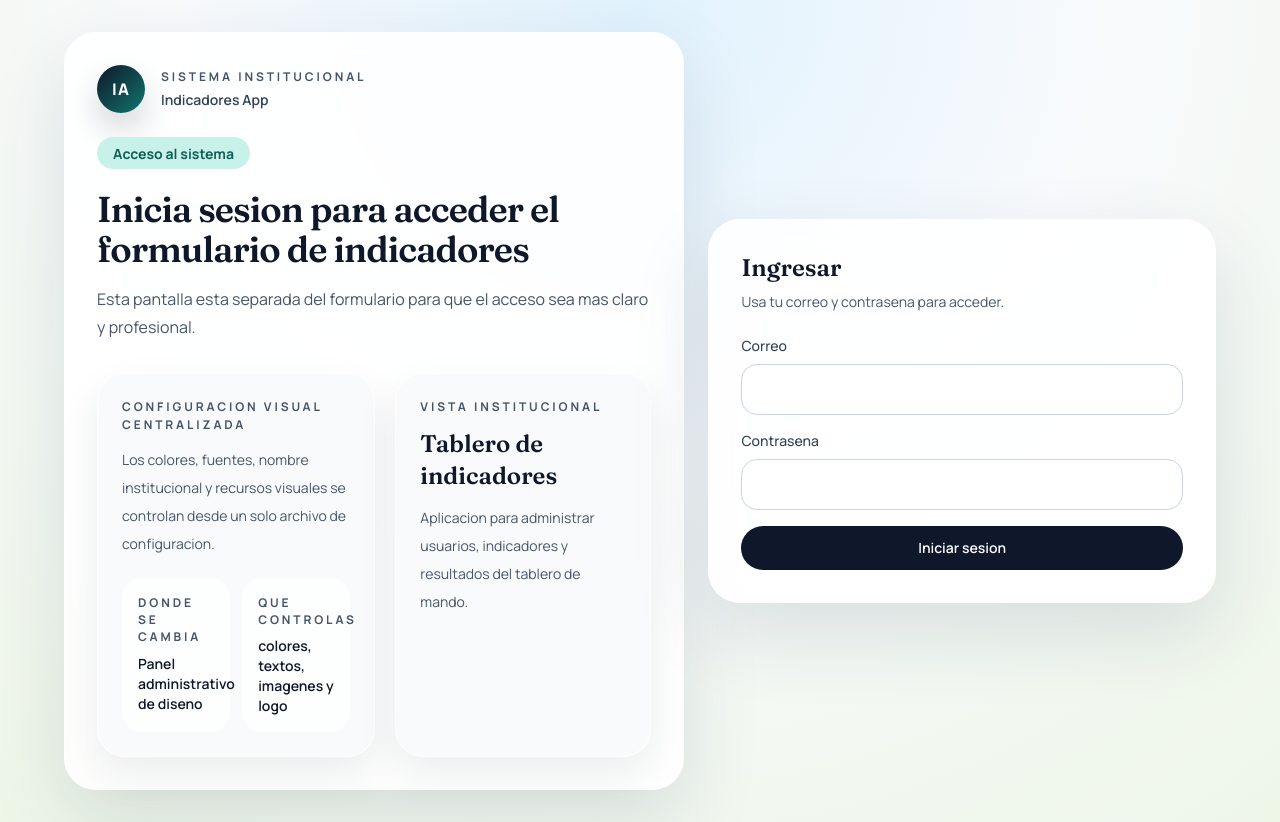
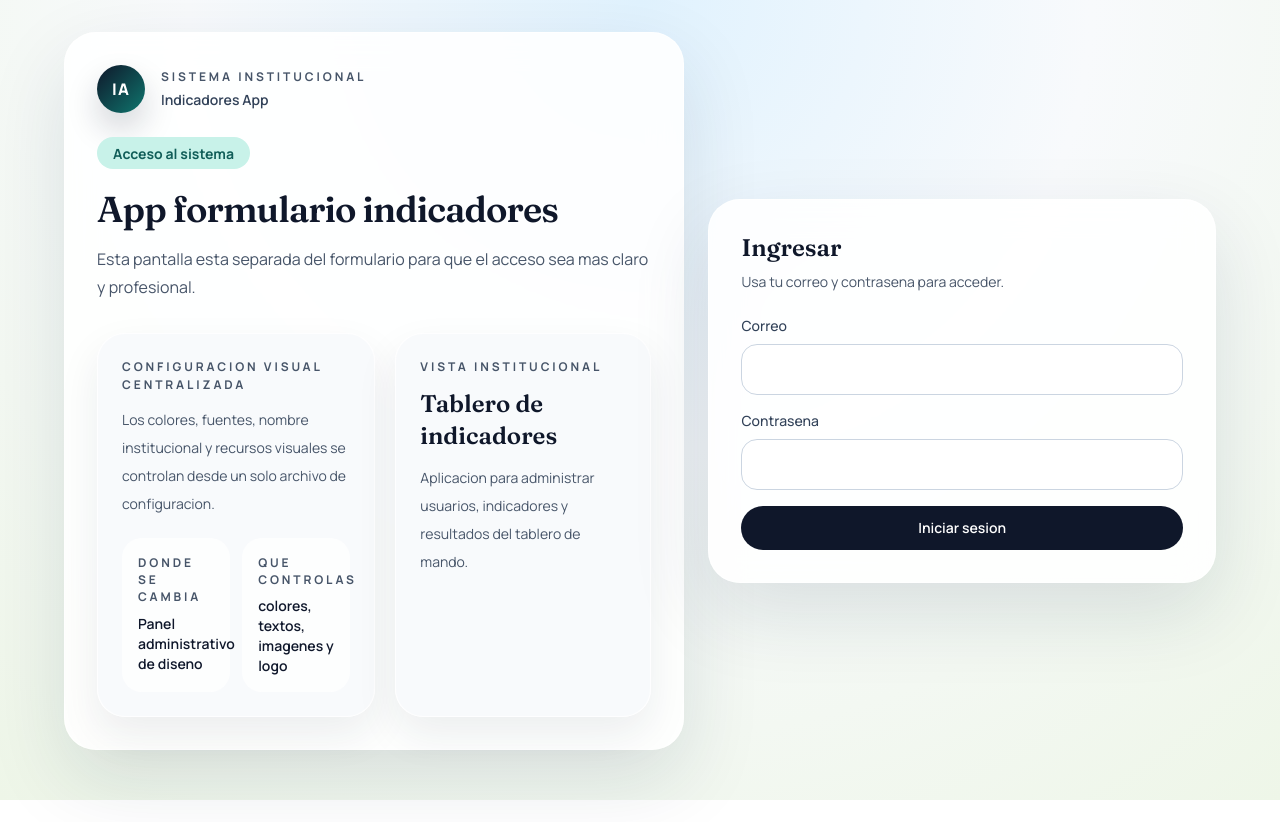
Before and after one commit to DataPlatform1/indicadores-app, a Next.js app: page /login in a window 1280 px wide. After the commit the page ends 800 px from the top, so only its background shows below. Built offline with nearby package versions, Linux system fonts and the light colour scheme; no server answers; the database is empty.

Commit message:
Update login title default and add gitignore

```diff
--- a/scripts/seed.js
+++ b/scripts/seed.js
@@ -13,7 +13,7 @@ const DEFAULT_BRANDING = {
   appSummary:
     "Aplicacion para administrar usuarios, indicadores y resultados del tablero de mando.",
   loginBadge: "Acceso al sistema",
-  loginTitle: "Inicia sesion para acceder el formulario de indicadores",
+  loginTitle: "App formulario indicadores",
   loginDescription:
     "Esta pantalla esta separada del formulario para que el acceso sea mas claro y profesional.",
   loginSupportTitle: "Configuracion visual centralizada",
--- a/src/lib/branding.ts
+++ b/src/lib/branding.ts
@@ -7,7 +7,7 @@ export const BRANDING = {
   appSummary:
     "Aplicacion para administrar usuarios, indicadores y resultados del tablero de mando.",
   loginBadge: "Acceso al sistema",
-  loginTitle: "Inicia sesion para acceder el formulario de indicadores",
+  loginTitle: "App formulario indicadores",
   loginDescription:
     "Esta pantalla esta separada del formulario para que el acceso sea mas claro y profesional.",
   loginSupportTitle: "Configuracion visual centralizada",
```
Also changed, not shown: 1 other file (tests, documents, lock files or other folders).
